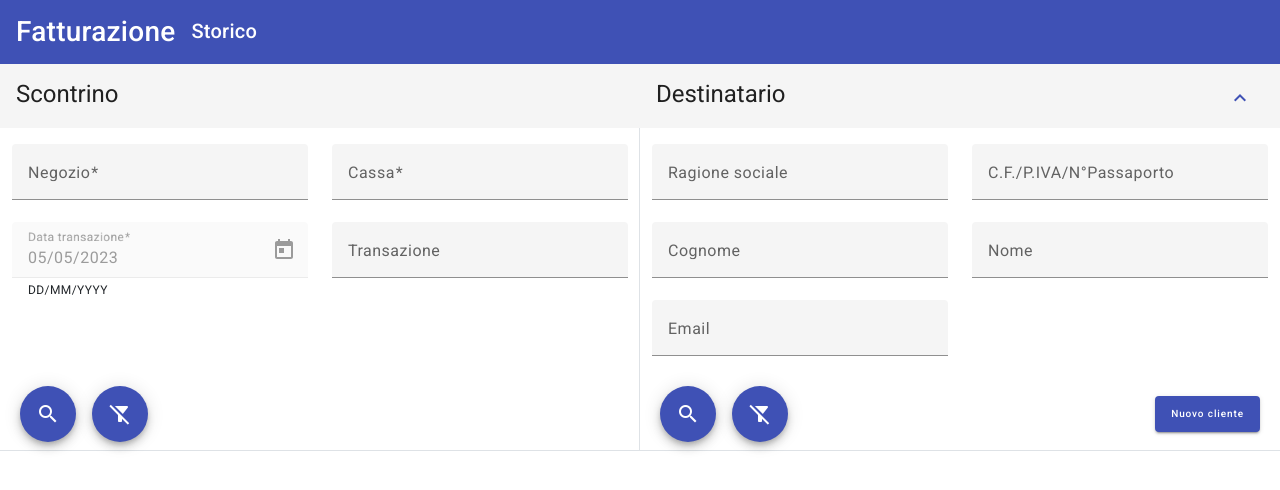
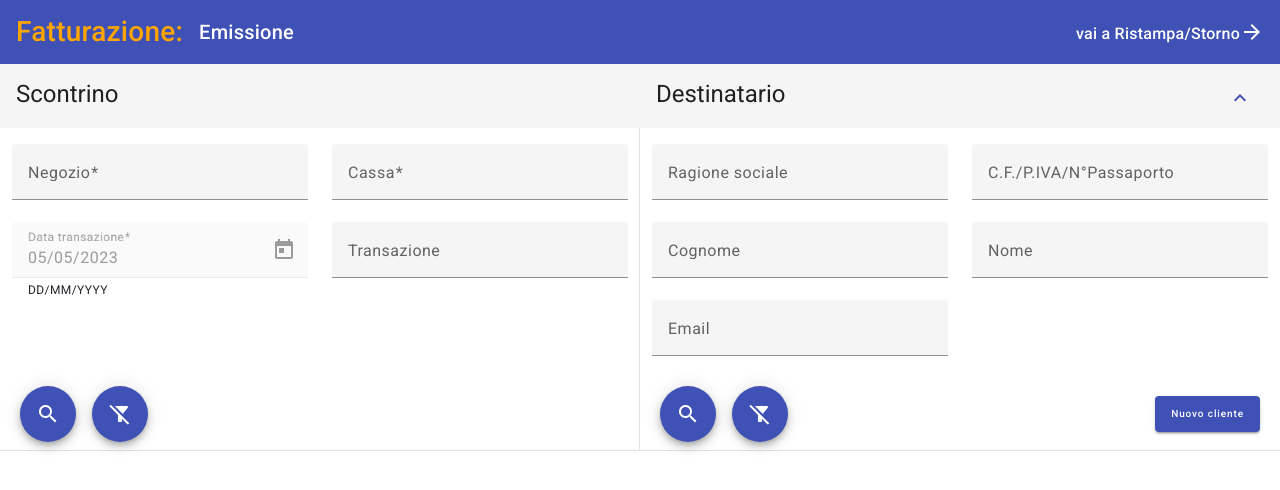
Before and after one commit to michaellaros/fatturazione, an Angular app: page /#/Home in a window 1280 px wide. Shown: the top 490 px of the page. Built offline with nearby package versions, Linux system fonts and the light colour scheme.

Commit message:
modifica header e modifica hint formato data

```diff
--- a/src/app/components/header/header.component.html
+++ b/src/app/components/header/header.component.html
@@ -1,16 +1,26 @@
-<mat-toolbar color="primary" class="d-flex position-relative">
-  <div class="d-flex">
-    <a (click)="Navigate('/Home')">
-      <mat-label class="my-auto me-3 h3"> Fatturazione </mat-label>
+<mat-toolbar color="primary" class="d-flex justify-content-between">
+  <div class="d-flex col-5">
+    <mat-label class="my-auto me-3 h3" style="color: orange">
+      Fatturazione:
+    </mat-label>
+    <mat-label class="my-auto me-3 h5">{{
+      this.currentRoute === "/Storico" ? " Ristampa/Storno" : "Emissione"
+    }}</mat-label>
+  </div>
+  <div class="col-auto">
+    <h3 class="my-auto h3" *ngIf="this.data.store_id != null">
+      Negozio {{ this.data.store_id }}
+    </h3>
+  </div>
+  <div class="d-flex col-5 justify-content-end">
+    <a (click)="Navigate()">
+      <mat-label class="my-auto h6">
+        vai a
+        {{
+          this.currentRoute === "/Storico" ? "Emissione" : " Ristampa/Storno"
+        }}</mat-label
+      >
     </a>
-    <a (click)="Navigate('/Storico')">
-      <mat-label class="my-auto">Storico</mat-label>
-    </a>
+    <mat-icon class="my-auto"> arrow_forward </mat-icon>
   </div>
-  <h2
-    class="position-absolute end-0 my-auto me-3 h3"
-    *ngIf="this.data.store_id != null"
-  >
-    Negozio {{ this.data.store_id }}
-  </h2>
 </mat-toolbar>
--- a/src/app/components/header/header.component.ts
+++ b/src/app/components/header/header.component.ts
@@ -1,5 +1,6 @@
 import { Component } from '@angular/core';
-import { ActivatedRoute, Router } from '@angular/router';
+import { ActivatedRoute, NavigationEnd, Router } from '@angular/router';
+import { filter } from 'rxjs';
 import { DataService } from 'src/app/services/data.service';
 
 @Component({
@@ -8,11 +9,18 @@ import { DataService } from 'src/app/services/data.service';
   styleUrls: ['./header.component.css'],
 })
 export class HeaderComponent {
+  currentRoute?: string;
   constructor(
     public data: DataService,
     public route: ActivatedRoute,
     public router: Router
-  ) {}
+  ) {
+    this.router.events
+      .pipe(filter((event) => event instanceof NavigationEnd))
+      .subscribe((event) => {
+        this.currentRoute = (event as NavigationEnd).url;
+      });
+  }
 
   ngOnInit() {
     this.route.queryParams.subscribe((data) => {
@@ -23,7 +31,9 @@ export class HeaderComponent {
     });
   }
 
-  Navigate(path: string) {
-    this.router.navigate([path]);
+  Navigate() {
+    console.log(this.currentRoute);
+    if (this.currentRoute == '/Storico') this.router.navigate(['']);
+    else this.router.navigate(['/Storico']);
   }
 }
--- a/src/app/components/storico-fattura/storico-fattura.component.html
+++ b/src/app/components/storico-fattura/storico-fattura.component.html
@@ -35,7 +35,7 @@
             [errorStateMatcher]="matcher"
           />
         </mat-date-range-input>
-        <mat-hint>MM/DD/YYYY – MM/DD/YYYY</mat-hint>
+        <mat-hint>DD/MM/YYYY – DD/MM/YYYY</mat-hint>
         <mat-datepicker-toggle matIconSuffix [for]="picker">
         </mat-datepicker-toggle>
         <mat-date-range-picker #picker></mat-date-range-picker>
```
